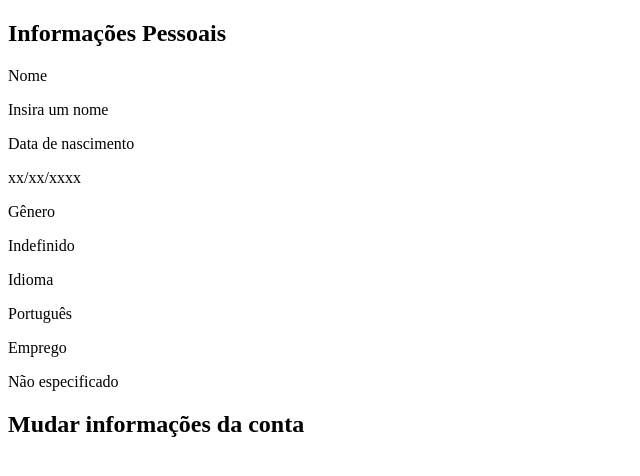
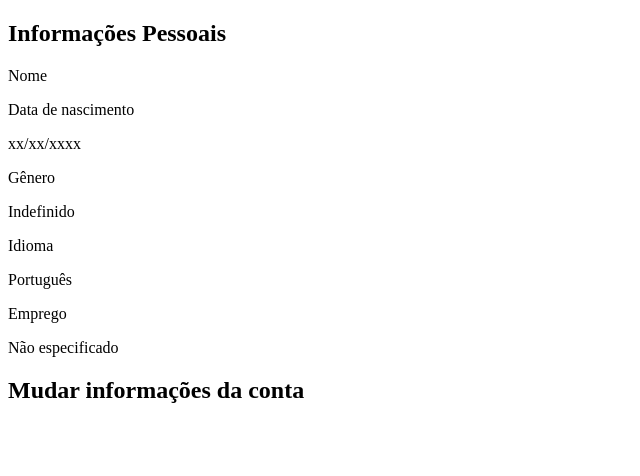
Before and after one commit to CalmoMilla/CalmoMilla-FrontEnd, a Next.js app: page /components/Usuario/Perfil/InfoPessoal/InfoPessoal in a window 1280 px wide. Shown: the top 476 px of the page, without its empty margins (0-640 px from the left). Built offline with nearby package versions, Linux system fonts and the light colour scheme.

Commit message:
@vitorvhsilva Perfil dinâmico com o login.

```diff
--- a/src/pages/components/Usuario/Perfil/InfoConta/InfoConta.js
+++ b/src/pages/components/Usuario/Perfil/InfoConta/InfoConta.js
@@ -12,14 +12,12 @@ export default function InfoConta() {
     setUsuario(infoUsuario)
   }, [])
 
-  console.log(usuario)
-
   return (
     <>
       <div className="w-[100%] h-[30%] flex md:flex-row flex-col justify-around items-center pt-10">
         <div className="w-60 h-60 bg-gray-500 rounded-full"></div>
         <div className="md:pt-0 pt-10 text-center md:text-left w-fit h-[100%]">
-          <p className="text-3xl font-nunito pb-10">Olá {""}</p>
+          <p className="text-3xl font-nunito pb-10">Olá {usuario ? usuario.nome : ""}</p>
           <p className="text-2xl font-nunito">Aqui estão suas informações pessoais na plataforma</p>
         </div>
       </div>
@@ -27,7 +25,7 @@ export default function InfoConta() {
         <h1 className="text-3xl py-5">Informações da conta</h1>
         <div className="lg:w-[30%] w-[80%] md:flex-row flex-col md:items-center flex justify-between py-5">
           <p className="text-xl">Email</p>
-          <p className="text-xl">{""}</p>
+          <p className="text-xl">{usuario ? usuario.email : ""}</p>
         </div>
         <div className="lg:w-[30%] w-[80%] md:flex-row flex-col flex justify-between md:items-center py-5">
           <p className="text-xl">Senha</p>
--- a/src/pages/components/Usuario/Perfil/InfoPessoal/InfoPessoal.js
+++ b/src/pages/components/Usuario/Perfil/InfoPessoal/InfoPessoal.js
@@ -1,11 +1,23 @@
+"use client"
+
 import CampoPessoal from "./CampoPessoal";
+import { useEffect, useState } from "react";
 
 export default function InfoPessoal() {
+
+  const [usuario, setUsuario] = useState(null);
+
+  useEffect(() =>  {
+    const usuarioStorage = localStorage.getItem("usuario")
+    const infoUsuario = JSON.parse(usuarioStorage)
+    setUsuario(infoUsuario)
+  }, [])
+
   return (
     <>
       <h2 className="text-5xl text-amarelo1 font-calistoga text-center py-5">Informações Pessoais</h2>
       <div className="flex justify-center flex-col items-center">
-        <CampoPessoal texto1={"Nome"} texto2={"Insira um nome"}/>
+        <CampoPessoal texto1={"Nome"} texto2={usuario ? usuario.nome : ""}/>
         <CampoPessoal texto1={"Data de nascimento"} texto2={"xx/xx/xxxx"}/>
         <CampoPessoal texto1={"Gênero"} texto2={"Indefinido"}/>
         <CampoPessoal texto1={"Idioma"} texto2={"Português"}/>
```
